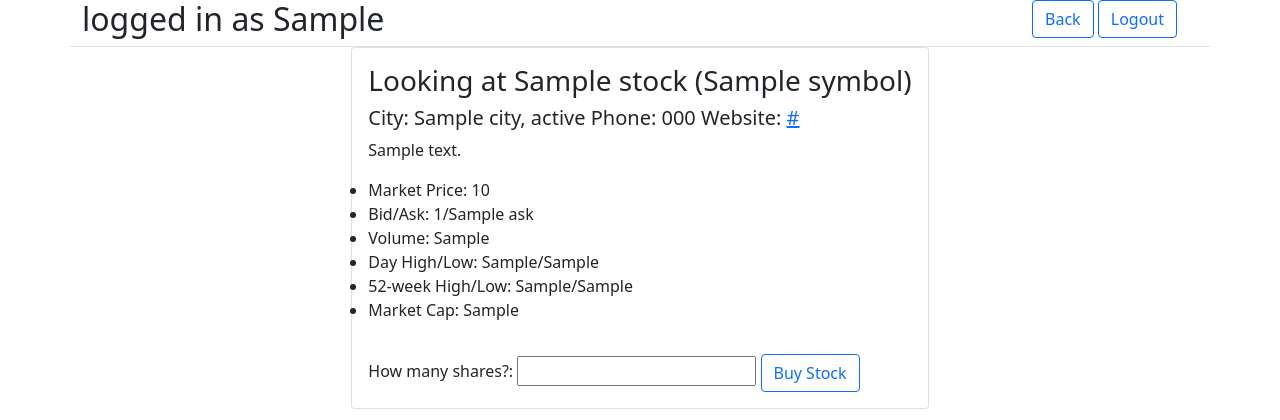
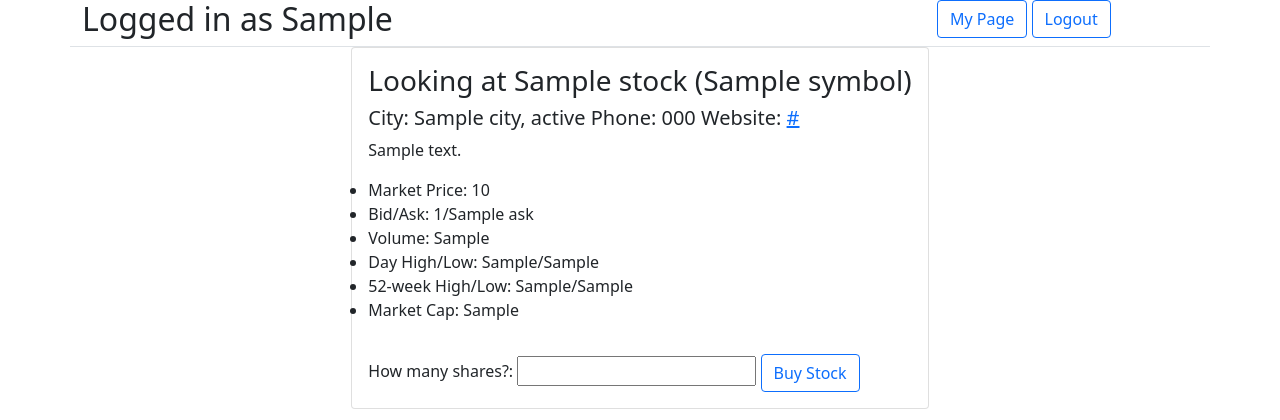
Before and after one commit to BrettHarveyATL/stockBuddy, a Django app: template stock_buddy_app/templates/searchresults.html in a window 1280 px wide. Shown: the top 420 px of the page. Run offline with Django 3.2, Linux system fonts and the light colour scheme; tables that the repository leaves empty hold one stand-in row (values such as "Sample post"); the template is opened without the code that fills it: values that come from a table or form of the project are taken from there, most other values are stand-ins (such as "Sample title", 1, 10 or a date in 2020).

Commit message:
updated topbar

```diff
--- a/stock_buddy_app/templates/dashboard.html
+++ b/stock_buddy_app/templates/dashboard.html
@@ -12,17 +12,14 @@
 
 <body>
     <div class="container">
-        <div id="topBar">
-            {% block topBar %}
-            <div class="row d-flex justify-content-between border-bottom">
-                <div class="col-10">
-                    <h2>logged in as {{logged_user.first_name}}</h2>
-                </div>
-                <div class="col-2">
-                    <a class="btn btn-outline-primary" href="/logout">Logout</a>
-                </div>
+        <div class="row d-flex justify-content-between border-bottom">
+            <div class="col-9">
+                <h2>Logged in as {{logged_user.first_name}}</h2>
             </div>
-            {% endblock %}
+            <div class="col-3">
+                <a class="btn btn-outline-primary" href="/">My Page</a>
+                <a class="btn btn-outline-primary" href="/logout">Logout</a>
+            </div>
         </div>
         <div id="content">
             {% block content %}{% endblock %}
--- a/stock_buddy_app/templates/position.html
+++ b/stock_buddy_app/templates/position.html
@@ -6,7 +6,7 @@
         <h3 class="card-title">Looking at Position#{{pos.id}} - {{pos.num_shares}} shares of {{pos.stock}} bought at
             {{pos.bought_at}}</h3>
         <h5>Current Market Price: {{stock.regularMarketPrice}}</h5>
-        <h5>% P/L: {{pL}}%</h5>
+        <h5> P/L: {{pL}}%</h5>
         <h5>Current Volume {{stock.regularMarketVolume}}</h5>
     </div>
     <div class="card">
--- a/stock_buddy_app/templates/searchresults.html
+++ b/stock_buddy_app/templates/searchresults.html
@@ -1,19 +1,6 @@
 {% extends "dashboard.html" %}
 {% block title %}Search Results{% endblock %}
 
-{% block topBar %}
-<div id="topBar">
-    <div class="row d-flex justify-content-between border-bottom">
-        <div class="col-10">
-            <h2>logged in as {{logged_user.first_name}}</h2>
-        </div>
-        <div class="col-2">
-            <a class="btn btn-outline-primary" href="/">Back</a>
-            <a class="btn btn-outline-primary" href="/logout">Logout</a>
-        </div>
-    </div>
-</div>
-{% endblock %}
 {% block content %}
 <div id="content">
     <div class="d-flex justify-content-center">
--- a/stock_buddy_app/views.py
+++ b/stock_buddy_app/views.py
@@ -92,10 +92,12 @@ def search (request):
 
 def seePosition(request, id):
     if 'user_id' in request.session:
+        this_user = User.objects.get(id=request.session['user_id'])
         this_position = Position.objects.get(id=id)
         position_info = yf.Ticker(this_position.stock).info
-        profLoss = ((position_info['regularMarketPrice'] - this_position.bought_at)/this_position.bought_at) * 100
+        profLoss = round(((position_info['regularMarketPrice'] - this_position.bought_at)/this_position.bought_at), 2 ) * 100
         context = {
+            'logged_user': this_user,
             'pos': this_position,
             'stock': position_info,
             'pL': profLoss,
```
Also changed, not shown: stock_buddy_app/migrations/0001_initial.py, stock_buddy_app/migrations/0002_auto_20210304_1810.py (deleted), stock_buddy_app/migrations/0003_auto_20210304_2107.py (deleted), 1 other file.
